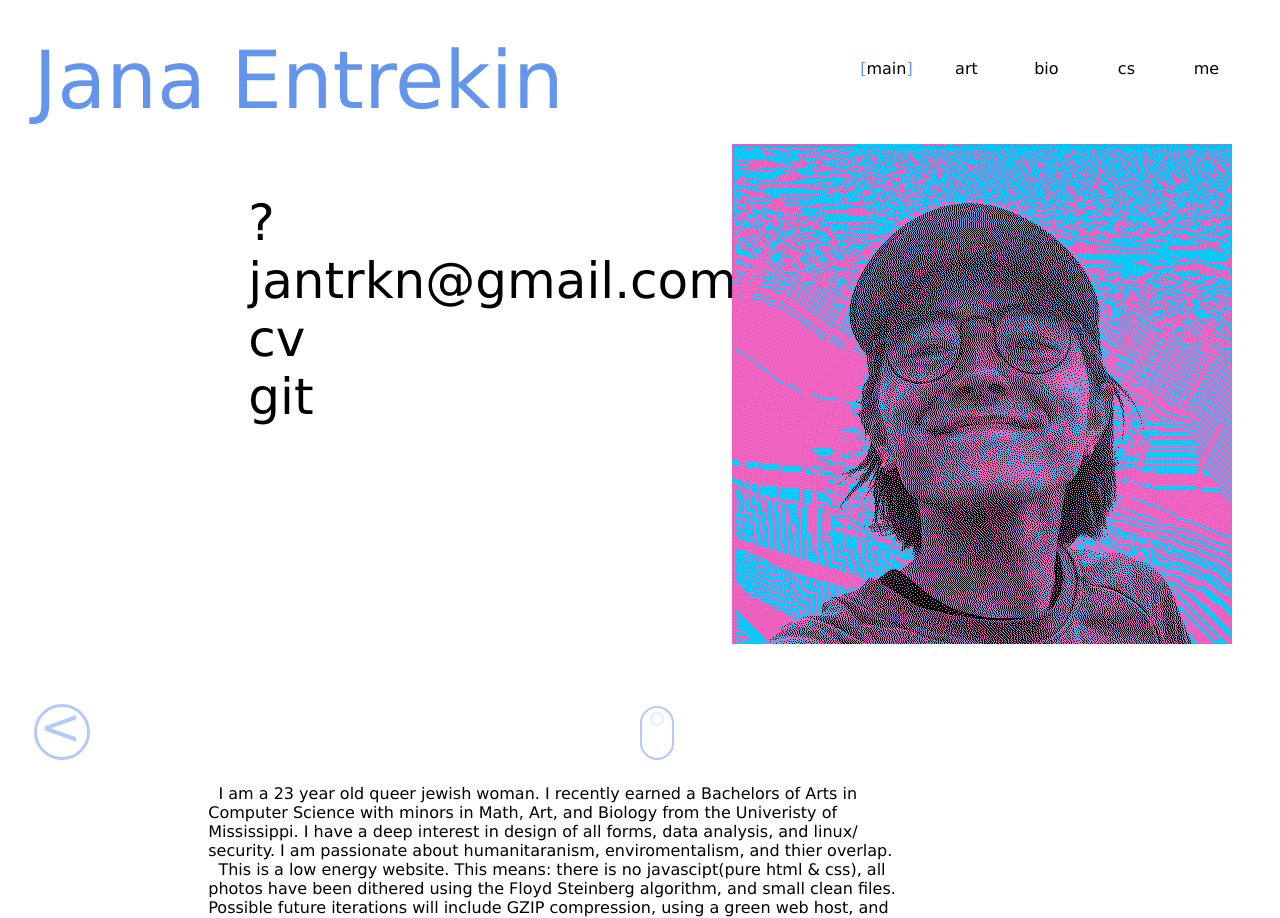
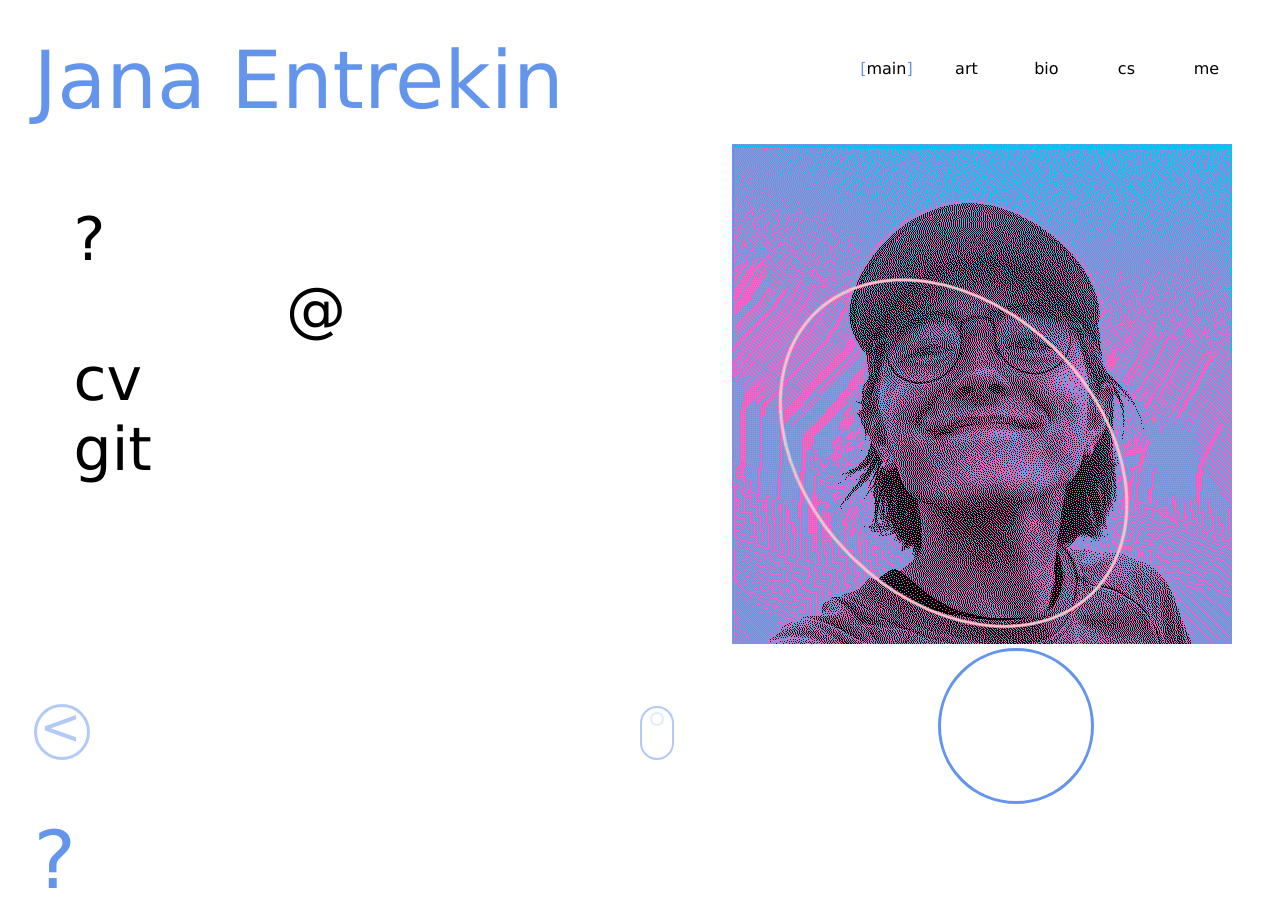
Before and after one commit to jantrkn/finalsite, a plain HTML site: page about.html in a window 1280 px wide. Shown: the top 918 px of the page. Drawn offline with Linux system fonts and the light colour scheme.

Commit message:
Update style.css

```diff
--- a/style.css
+++ b/style.css
@@ -1,4 +1,4 @@
-/* start text style */
+/* start text and img style */
 *{
     font-family: Verdana, Geneva, Tahoma, sans-serif;
 }
@@ -15,17 +15,28 @@ ul{
 .words a.jana{
     color: cornflowerblue;
 }
-.tit{
+.tit, .titsub{
     font-size: 80px;
     color: cornflowerblue;
 }
 .list{
-    font-size: 50px;
+    font-size: 60px;
 }
-#list#email{
+.list ul li#email{
     color:white;
 }
-
+a.cntct{
+    color:black;
+}
+img.prfpic{
+    border-radius: 50%;
+    width: 300px;
+    height: 300px;
+    bottom: 27%;
+    right: 15%;
+    position: fixed;
+    z-index: 99;
+}
 /* start hover color change */
 .words a:hover{
     color: cornflowerblue;
@@ -37,17 +48,13 @@ ul{
     color: cornflowerblue;
 
 }
-#list:hover #email {
-    color: red;
+.list ul li#email:hover{
+    color:black;
 }
+
 /* end hover color change */
 
-/* end text style */
-
-/* ========================================================= */
-
-/* start photo style */
-/* end photo style */
+/* end text and img style */
 
 /* ========================================================= */
 
@@ -78,24 +85,23 @@ body{
     grid-row: 1;
 }
 .list{
-    grid-column: 2/6;
+    grid-column: 1/5;
     grid-row: 2/4;
+    padding-bottom: 15%;
 }
 .pic{
     grid-column: 5/8;
     grid-row: 2/4;
 }
-.back{
-    grid-column: 1;
-    grid-row: 5;
-}
 .titsub{
-    grid-column: 1/6;
-    grid-row: 6;
+    grid-column: 1/8;
+    grid-row: 4;
+    top: 0%;
 }
 .info{
-    grid-column: 2/6;
+    grid-column: 2/4;
     grid-row: 5/6;
+    padding-bottom: 45%;
 }
 /* about */
 .menu{
@@ -163,15 +169,7 @@ body{
 /* end back button */
 
 
-/* start experiment */
-
-/* section {
-    min-height: 100vh;
-    width: 100%;
-    display: flex;
-    align-items: center;
-    justify-content: center;
-} */
+/* start scroll button */
 .scroll-down {
     opacity: 50%;
     height: 50px;
@@ -218,4 +216,28 @@ body{
       opacity: 0;
     }
 }
-/* end experiment */
+/* end scroll button */
+
+/* start shapes */
+.circle1{
+    border: 3px solid cornflowerblue;
+    height: 150px;
+    width: 150px;
+    border-radius: 50%;
+    left: 40%;
+    position: relative;
+    z-index: 999;
+}
+.circle2{
+    border: 3px solid pink;
+    height: 250px;
+    width: 250px;
+    border-radius: 50%;
+    transform: rotate(45deg);
+    position: fixed;
+    padding: 1% 11% 2% 0%;
+    right: 10%;
+    bottom: 25%;
+    z-index: 9;
+}
+/* end shapes */
```
